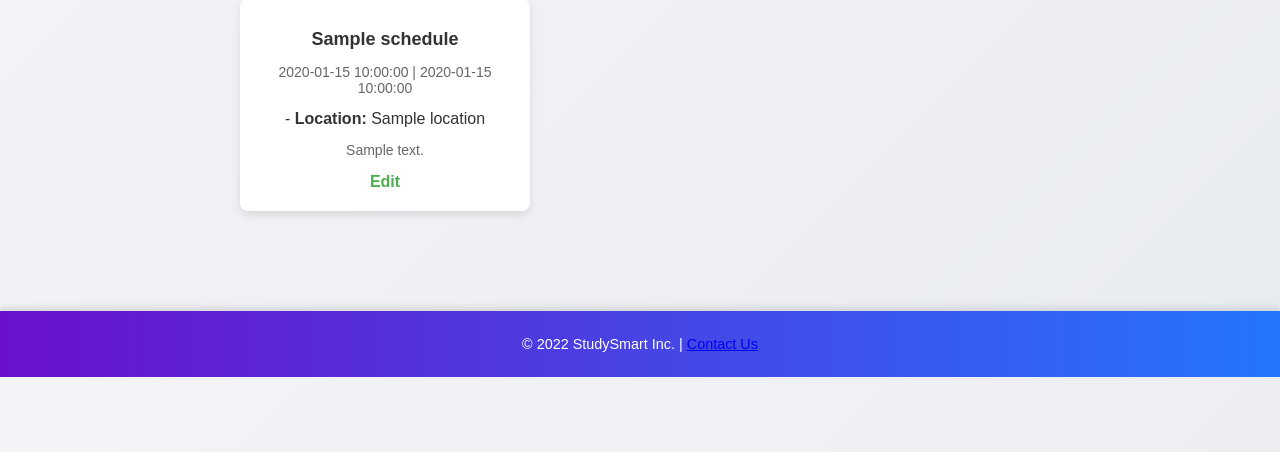
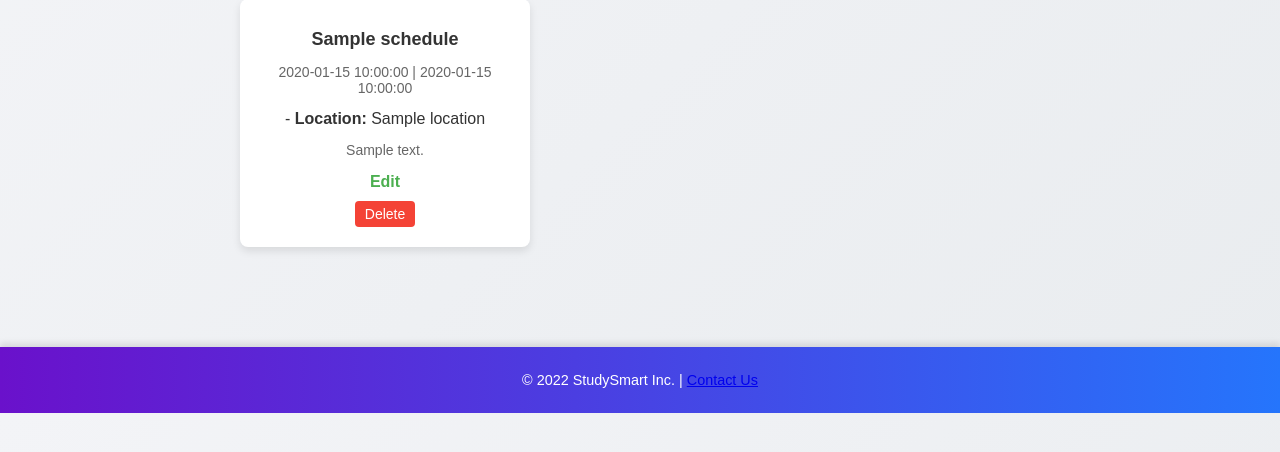
Before and after one commit to YogiSunil/StudeySmart, a Flask app: template templates/index.html in a window 1280 px wide. Shown: the part 220-672 px from the top of the page. Run offline with Flask 3, Linux system fonts and the light colour scheme; the template is opened without the code that fills it: most values are stand-ins (such as "Sample title", 1, 10 or a date in 2020).

Commit message:
new commit

```diff
--- a/app.py
+++ b/app.py
@@ -37,6 +37,11 @@ def edit_schedule(schedule_id):
         schedule['reminder'] = 'reminder' in request.form
         return redirect(url_for('index'))
     return render_template('edit_schedule.html', schedule=schedule)
+@app.route('/schedules/delete/<int:schedule_id>', methods=['POST'])
+def delete_schedule(schedule_id):
+    global schedules
+    schedules = [s for s in schedules if s['id'] != schedule_id]
+    return redirect(url_for('index'))
 
 if __name__ == '__main__':
     app.run(debug=True)
--- a/static/style.css
+++ b/static/style.css
@@ -264,3 +264,16 @@ button:hover {
 .edit-btn:hover {
     color: #45a049;
 }
+.delete-btn {
+    background-color: #f44336; /* Red background for delete */
+    color: white;
+    border: none;
+    padding: 5px 10px;
+    cursor: pointer;
+    font-size: 14px;
+    margin-top: 10px;
+}
+
+.delete-btn:hover {
+    background-color: #d32f2f;
+}
--- a/templates/index.html
+++ b/templates/index.html
@@ -10,13 +10,15 @@
                 <h3>{{ schedule.title }}</h3>
                 <p>{{ schedule.date }} | {{ schedule.time }}</p>
                 {% if schedule.location %}
-                - <strong>Location:</strong> {{ schedule.location }}
-            {% endif %}
-                <P>{{schedule.description}}</P>
-
+                    - <strong>Location:</strong> {{ schedule.location }}
+                {% endif %}
+                <p>{{ schedule.description }}</p>
             </div>
             <a href="{{ url_for('edit_schedule', schedule_id=schedule.id) }}" class="edit-btn">Edit</a>
-
+            <!-- Add Delete Button -->
+            <form action="{{ url_for('delete_schedule', schedule_id=schedule.id) }}" method="POST" style="display: inline;">
+                <button type="submit" class="delete-btn">Delete</button>
+            </form>
         </div>
     {% endfor %}
 </div>
--- /dev/null
+++ b/templates/summary.html
@@ -0,0 +1,6 @@
+{% extends "base.html" %}
+
+{% block content %}
+<h2>Study Habits Summary</h2>
+<p>You have completed {{ completed_tasks }} out of {{ total_tasks }} tasks this week.</p>
+{% endblock %}
```
